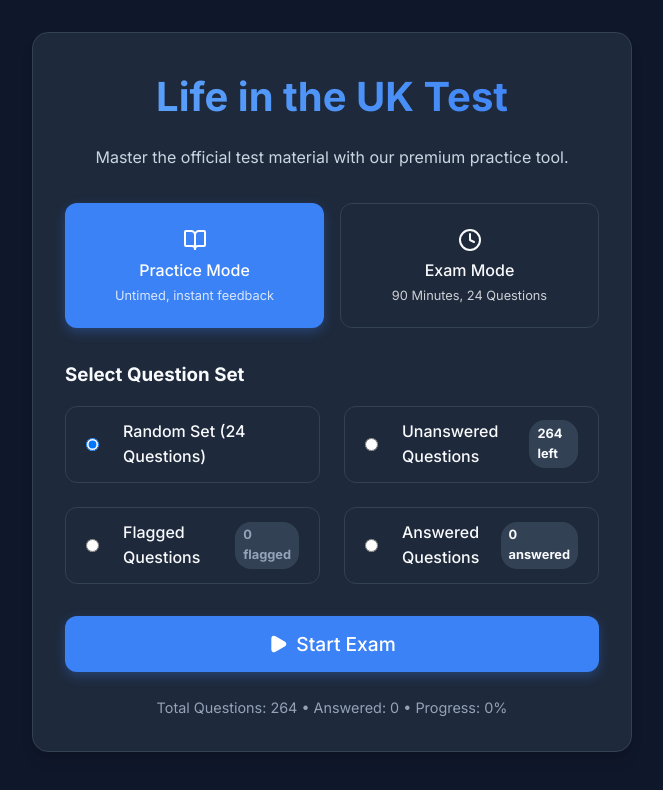
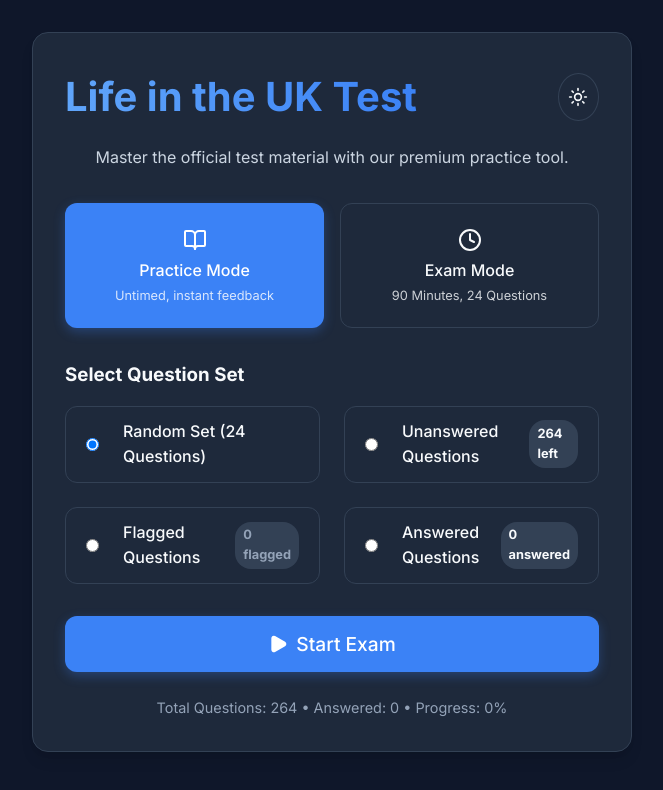
Before and after one commit to superarvind007/lifeintheuk, a React (Vite) app: page / in a window 1280 px wide. Shown: the top 790 px of the page, without its empty margins (308-971 px from the left). Built offline with nearby package versions, Linux system fonts and the light colour scheme.

Commit message:
Add theme selection (Light/Dark mode)

```diff
--- a/src/App.jsx
+++ b/src/App.jsx
@@ -4,11 +4,25 @@ import ExamScreen from './components/ExamScreen';
 import ResultScreen from './components/ResultScreen';
 import questionsData from './data/questions.json';
 import { shuffleArray, getFlaggedIds, saveFlaggedIds, getAnsweredIds, saveAnsweredIds } from './utils';
+import { useEffect } from 'react';
 
 function App() {
   const [view, setView] = useState('welcome');
   const [examState, setExamState] = useState(null);
   const [welcomeKey, setWelcomeKey] = useState(0); // Force re-render of welcome screen
+
+  const [theme, setTheme] = useState(() => {
+    return localStorage.getItem('life_uk_theme') || 'dark';
+  });
+
+  useEffect(() => {
+    document.documentElement.setAttribute('data-theme', theme);
+    localStorage.setItem('life_uk_theme', theme);
+  }, [theme]);
+
+  const toggleTheme = () => {
+    setTheme(prev => prev === 'dark' ? 'light' : 'dark');
+  };
 
   const startExam = (mode, setType) => {
     let selectedQuestions = [];
@@ -120,6 +134,8 @@ function App() {
           key={welcomeKey}
           onStart={startExam}
           totalQuestions={questionsData.length}
+          theme={theme}
+          onToggleTheme={toggleTheme}
         />
       )}
       {view === 'exam' && examState && (
--- a/src/components/WelcomeScreen.jsx
+++ b/src/components/WelcomeScreen.jsx
@@ -1,8 +1,8 @@
 import React, { useState, useEffect } from 'react';
-import { Play, Flag, Clock, BookOpen, AlertCircle, Trash2, HelpCircle } from 'lucide-react';
+import { Play, Flag, Clock, BookOpen, AlertCircle, Trash2, HelpCircle, Sun, Moon } from 'lucide-react';
 import { getFlaggedIds, saveFlaggedIds, getAnsweredIds, saveAnsweredIds } from '../utils';
 
-const WelcomeScreen = ({ onStart, totalQuestions }) => {
+const WelcomeScreen = ({ onStart, totalQuestions, theme, onToggleTheme }) => {
   const [mode, setMode] = useState('practice');
   const [setType, setSetType] = useState('random');
   const [flaggedCount, setFlaggedCount] = useState(0);
@@ -41,7 +41,17 @@ const WelcomeScreen = ({ onStart, totalQuestions }) => {
 
   return (
     <div className="card" style={{ maxWidth: '600px', margin: '2rem auto', textAlign: 'center' }}>
-      <h1 className="title" style={{ fontSize: '2.5rem', marginBottom: '1rem' }}>Life in the UK Test</h1>
+      <div style={{ display: 'flex', justifyContent: 'space-between', alignItems: 'center', marginBottom: '1rem' }}>
+        <h1 className="title" style={{ fontSize: '2.5rem', margin: 0, textAlign: 'left' }}>Life in the UK Test</h1>
+        <button
+          onClick={onToggleTheme}
+          className="btn btn-secondary"
+          style={{ padding: '0.6rem', borderRadius: '50%' }}
+          title={`Switch to ${theme === 'dark' ? 'Light' : 'Dark'} Mode`}
+        >
+          {theme === 'dark' ? <Sun size={20} /> : <Moon size={20} />}
+        </button>
+      </div>
       <p style={{ color: 'var(--text-secondary)', marginBottom: '2rem' }}>
         Master the official test material with our premium practice tool.
       </p>
--- a/src/index.css
+++ b/src/index.css
@@ -17,6 +17,19 @@
   --border-focus: #60a5fa;
   --radius: 0.75rem;
   --sidebar-width: 280px;
+}
+
+[data-theme='light'] {
+  --bg-primary: #f8fafc;
+  --bg-secondary: #ffffff;
+  --bg-tertiary: #e2e8f0;
+  --text-primary: #0f172a;
+  --text-secondary: #475569;
+  --text-muted: #64748b;
+  --accent: #2563eb;
+  --accent-hover: #1d4ed8;
+  --card-bg: #ffffff;
+  --border: #e2e8f0;
 }
 
 * {
```
